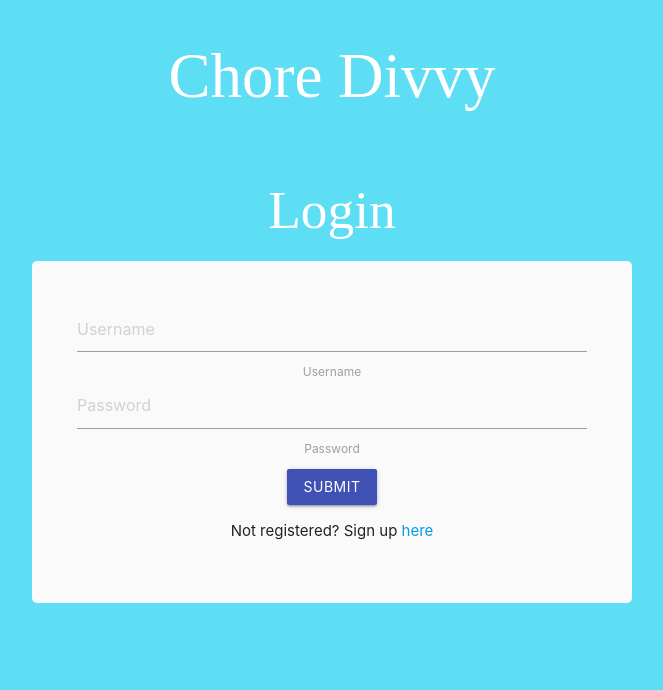
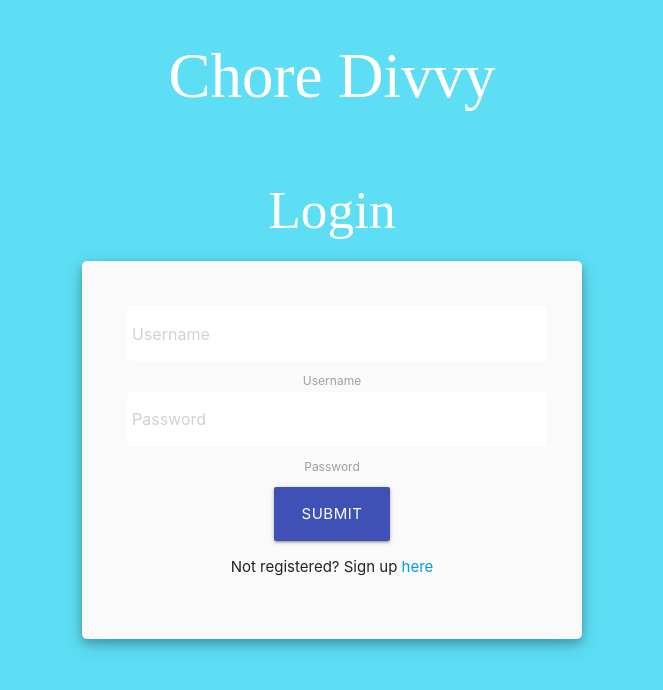
Before and after one commit to Doug2D2/chore-divvy-frontend, a React (Create React App) app: page / in a window 1280 px wide. Shown: the top 690 px of the page, without its empty margins (308-971 px from the left). Built offline with nearby package versions, Linux system fonts and the light colour scheme; a web font is replaced by a local one.

Commit message:
updated css

```diff
--- a/src/components/loginForm/LoginForm.css
+++ b/src/components/loginForm/LoginForm.css
@@ -10,8 +10,9 @@
 form {
     background-color: #fafafa;
     padding: 45px;
-    width: 600px;
+    width: 500px;
     border-radius: 5px;
+    box-shadow: 0 4px 8px 0 rgba(0, 0, 0, 0.2), 0 6px 20px 0 rgba(0, 0, 0, 0.19);
 }
 
 h2 {
@@ -19,3 +20,14 @@ h2 {
     color: white;
     font-family: 'Coiny', cursive;
 }
+
+.inputStyle {
+    background-color: white !important;
+    border-radius: 5px !important;
+    padding: 5px !important;
+    border: none !important;
+}
+
+.inputStyle:focus {
+    border: none !important;
+}
--- a/src/components/loginForm/LoginForm.js
+++ b/src/components/loginForm/LoginForm.js
@@ -8,14 +8,14 @@ function LoginForm() {
             <span className='formContainer'>
                 <form>
                     <span>
-                        <input placeholder='Username' id='username'/>
+                        <input placeholder='Username' id='username' className='inputStyle'/>
                         <label htmlFor='username'>Username</label>
-                        <input placeholder='Password' id='password'/>
+                        <input placeholder='Password' id='password' className='inputStyle'/>
                         <label htmlFor='password'>Password</label>
                     </span>
 
                     <div className='submitBtn'>
-                        <button type='submit' className='btn indigo'>Submit</button>
+                        <button type='submit' className='btn btn-large indigo'>Submit</button>
                     </div>
 
                     <p>Not registered? Sign up <a href='#'>here</a></p>
```
